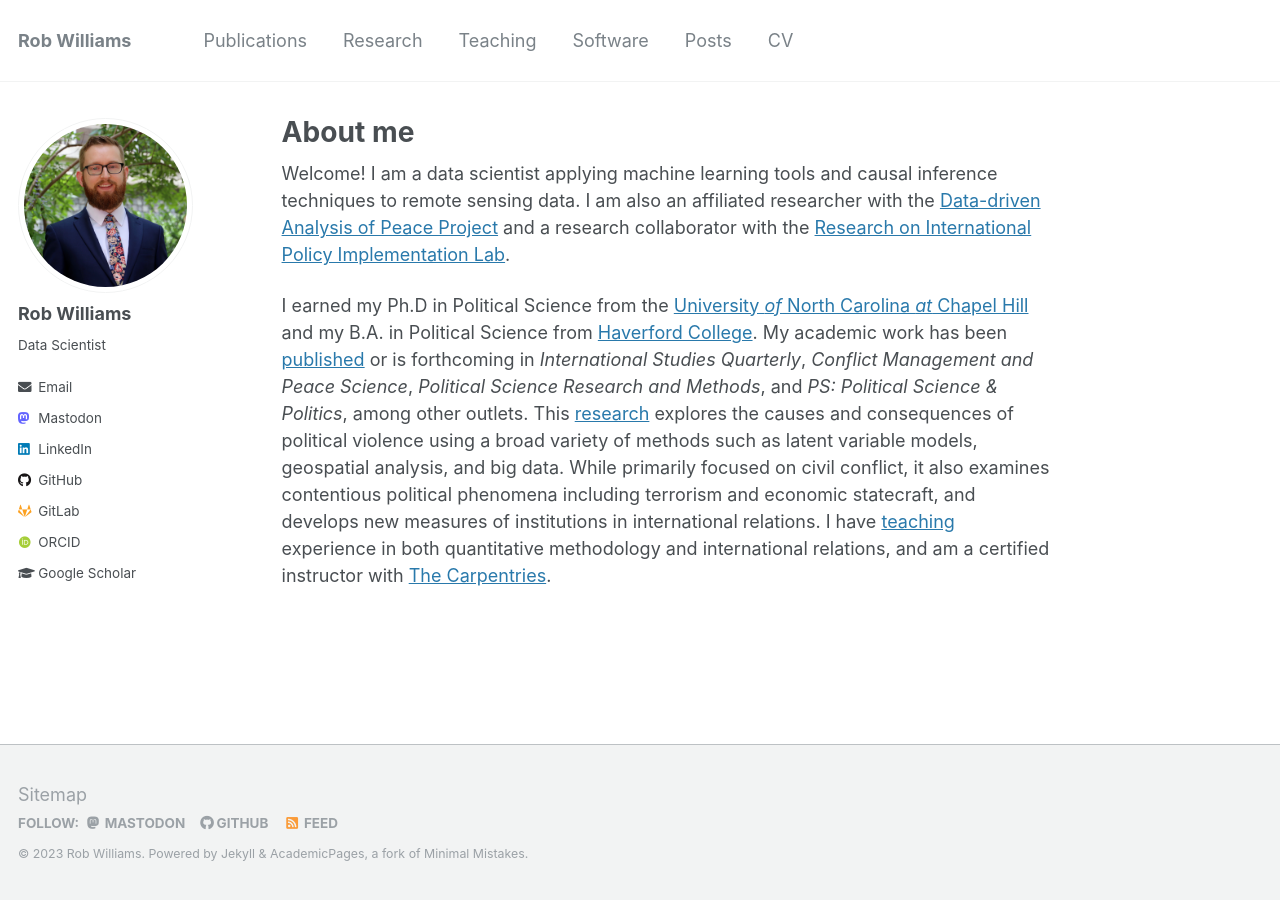
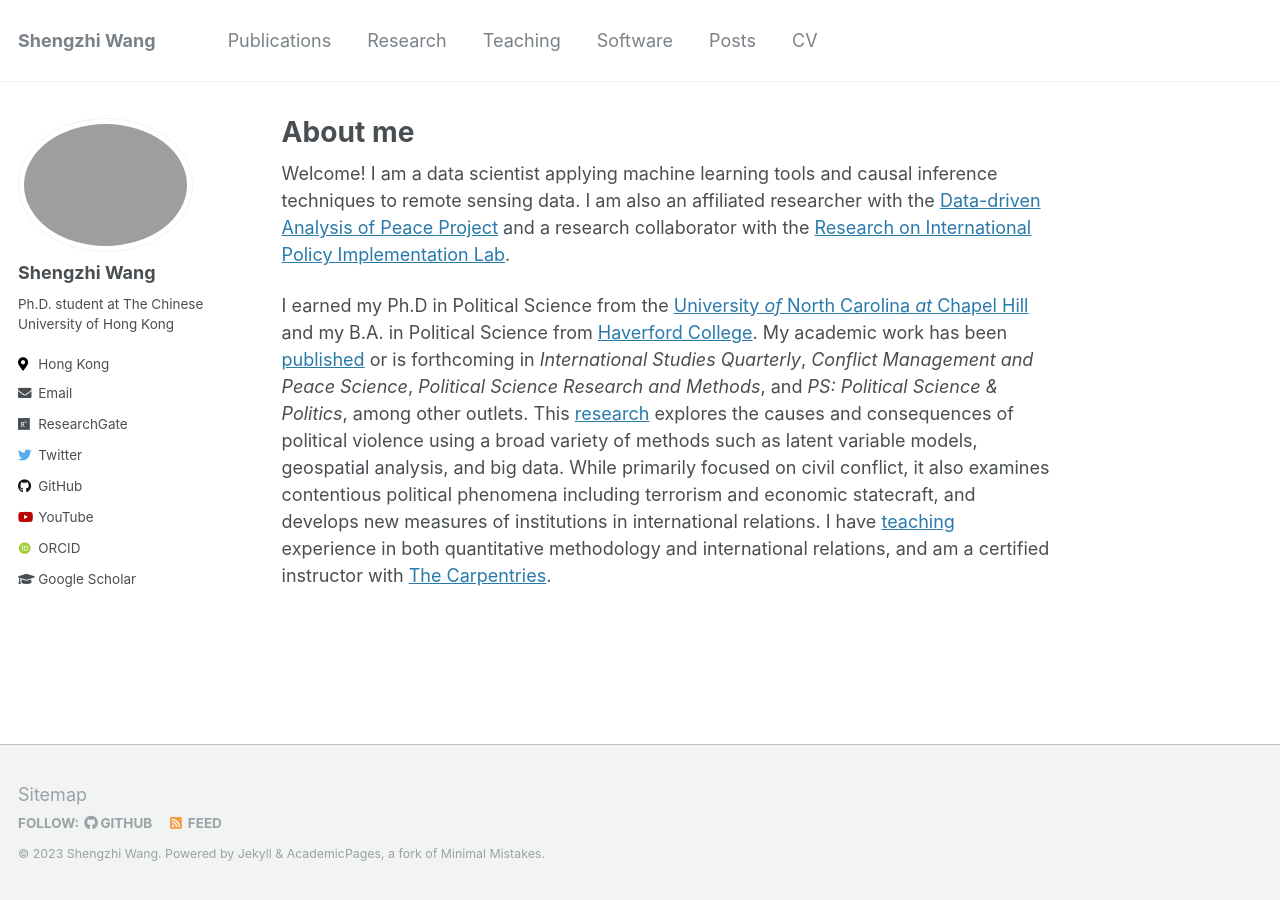
Before and after one commit to edward9503/edward9503.github.io, a Jekyll site: the page built from _pages/about.md, in a window 1280 px wide. Built offline with Jekyll 4.4.1, drawn with Linux system fonts in a browser that asks for light colours; some web fonts are replaced.

```diff
--- a/_config.yml
+++ b/_config.yml
@@ -7,17 +7,17 @@
 
 # Site Settings
 locale                   : "en-US"
-title                    : "Rob Williams"
+title                    : "Shengzhi Wang"
 title_separator          : "-"
-name                     : &name "Rob Williams"
-description              : &description "Postdoc in Political Science"
-url                      : https://jayrobwilliams.com # the base hostname & protocol for your site e.g. "https://mmistakes.github.io"
+name                     : &name "Shengzhi Wang"
+description              : &description "personal description"
+url                      : https://edward9503.github.io # the base hostname & protocol for your site e.g. "https://mmistakes.github.io"
 baseurl                  : "" # the subpath of your site, e.g. "/blog"
-repository               : "jayrobwilliams/jayrobwilliams.github.io"
-teaser                   : # filename of teaser fallback teaser image placed in /images/, .e.g. "500x300.png"
+repository               : "edward9503/edward9503.github.io"
+teaser                   :  # filename of teaser fallback teaser image placed in /images/, .e.g. "500x300.png"
 breadcrumbs              : false # true, false (default)
 words_per_minute         : 160
-future                   : false
+future                   : true
 read_more                : "disabled" # if enabled, adds "Read more" links to excerpts
 talkmap_link             : false #change to true to add link to talkmap on talks page
 comments:
@@ -56,15 +56,13 @@ alexa_site_verification  :
 yandex_site_verification :
 
 # Social Sharing
-mastodon:
-  username               : "fosstodon.org/@jayrobw"
 twitter:
-  username               :
+  username               : &twitter
 facebook:
   username               :
   app_id                 :
   publisher              :
-og_image                 : profile.png # Open Graph/Twitter default site image
+og_image                 :  # Open Graph/Twitter default site image
 # For specifying social profiles
 # - https://developers.google.com/structured-data/customize/social-profiles
 social:
@@ -75,25 +73,22 @@ social:
 
 # Analytics
 analytics:
-  provider               : "goatcounter" # false (default), "google", "google-universal", "custom", "goatcounter"
+  provider               :  "google-universal" # false (default), "google", "google-universal", "custom"
   google:
     tracking_id          :
-  goatcounter:
-    code		 : jayrobwilliams
 
 
 # Site Author
 author:
-  name             : "Rob Williams"
-  avatar           : "profile.png"
-  bio              : "Data Scientist"
-  location         :
+  name             : "Shengzhi Wang"
+  avatar           : "bio_foto_sz_cropped.jpg"
+  bio              : "Ph.D. student at The Chinese University of Hong Kong"
+  location         : "Hong Kong"
   employer         :
-  pubmed           :
-  orcid            : "http://orcid.org/0000-0001-9259-3883"
-  googlescholar    : "https://scholar.google.com/citations?user=fiaPSmgAAAAJ"
-  email            : "rob.williams@wustl.edu"
-  researchgate     :  # example: "https://www.researchgate.net/profile/yourprofile"
+  pubmed           : # "https://www.ncbi.nlm.nih.gov/pubmed/?term=john+snow"
+  googlescholar    : "https://scholar.google.com/citations?user=DJTkVgYAAAAJ&hl=zh-TW"
+  email            : "shengzhiwang@link.cuhk.edu.hk"
+  researchgate     : "https://www.researchgate.net/profile/Shengzhi-Wang-3"
   uri              :
   bitbucket        :
   codepen          :
@@ -101,25 +96,24 @@ author:
   flickr           :
   facebook         :
   foursquare       :
-  github           : "jayrobwilliams"
-  gitlab           : "jayrobwilliams"
+  github           : "edward9503"
   google_plus      :
   keybase          :
   instagram        :
   impactstory      : #"https://profiles.impactstory.org/u/xxxx-xxxx-xxxx-xxxx"
   lastfm           :
-  linkedin         : "jayrobwilliams"
-  mastodon         : "fosstodon.org/@jayrobw"
+  linkedin         :
+  orcid            : "https://orcid.org/0000-0002-6705-6792"
   pinterest        :
   soundcloud       :
-  stackoverflow    : #"https://stackoverflow.com/users/10912314/jayrobwilliams"
+  stackoverflow    : # http://stackoverflow.com/users/123456/username
   steam            :
   tumblr           :
-  twitter          :
+  twitter          : "wahrheitwsz"
   vine             :
   weibo            :
   xing             :
-  youtube          :
+  youtube          : "@shengzhiwang2143"
   wikipedia        :
 
 
@@ -133,8 +127,6 @@ exclude:
   - "*.sublime-workspace"
   - .asset-cache
   - .bundle
-  - .Rproj.user
-  - _source
   - .jekyll-assets-cache
   - .sass-cache
   - CHANGELOG
@@ -183,10 +175,13 @@ kramdown:
 
 # Collections
 collections:
+  teaching:
+    output: true
+    permalink: /:collection/:path/
   publications:
     output: true
     permalink: /:collection/:path/
-  research:
+  portfolio:
     output: true
     permalink: /:collection/:path/
   talks:
@@ -232,10 +227,10 @@ defaults:
       author_profile: true
       share: true
       comments: true
-  # _research
+  # _portfolio
   - scope:
       path: ""
-      type: research
+      type: portfolio
     values:
       layout: single
       author_profile: true
@@ -260,7 +255,7 @@ sass:
 permalink: /:categories/:title/
 # paginate: 5 # amount of posts to show
 # paginate_path: /page:num/
-timezone: America/Chicago # http://en.wikipedia.org/wiki/List_of_tz_database_time_zones
+timezone: America/Los_Angeles # http://en.wikipedia.org/wiki/List_of_tz_database_time_zones
 
 
 # Plugins
```
